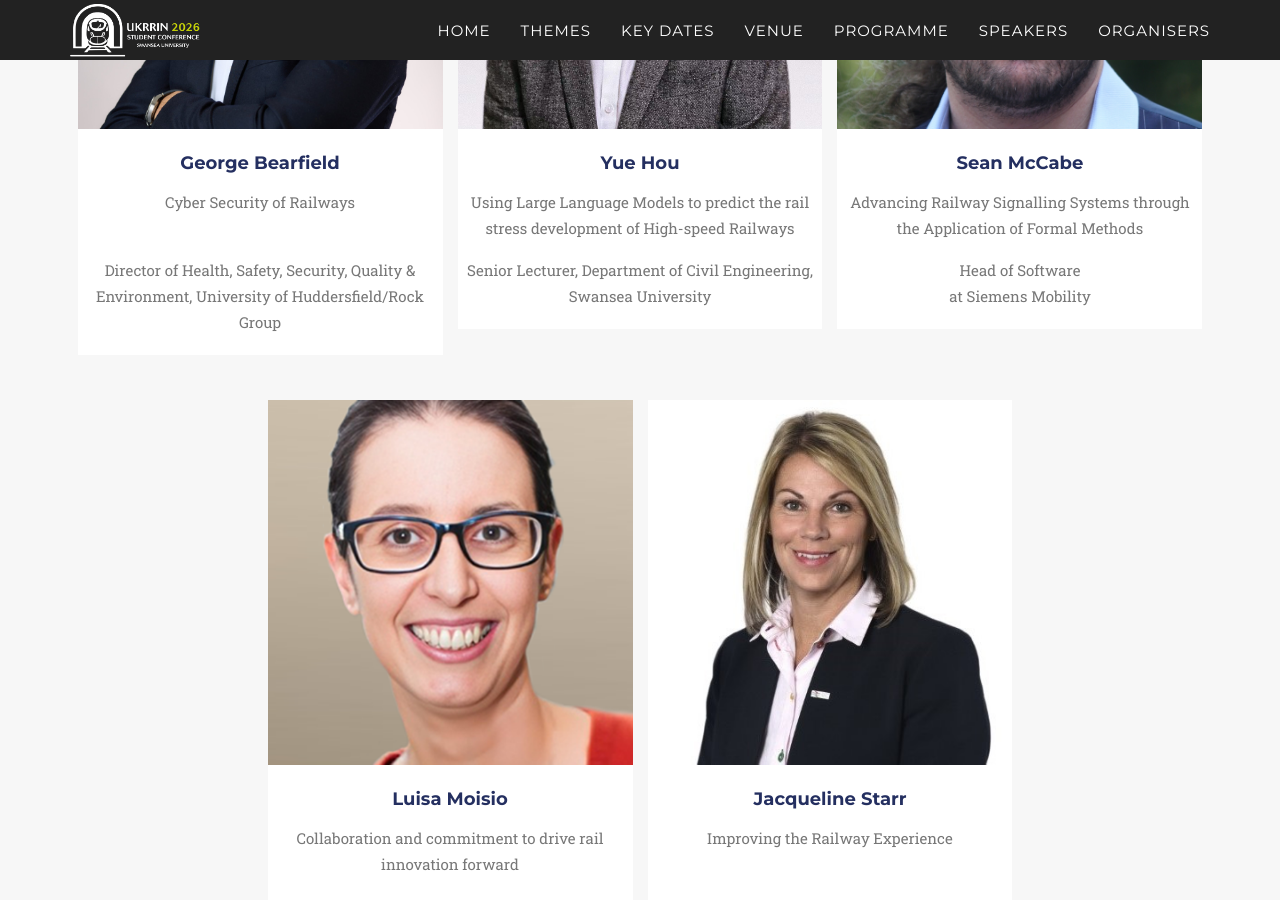
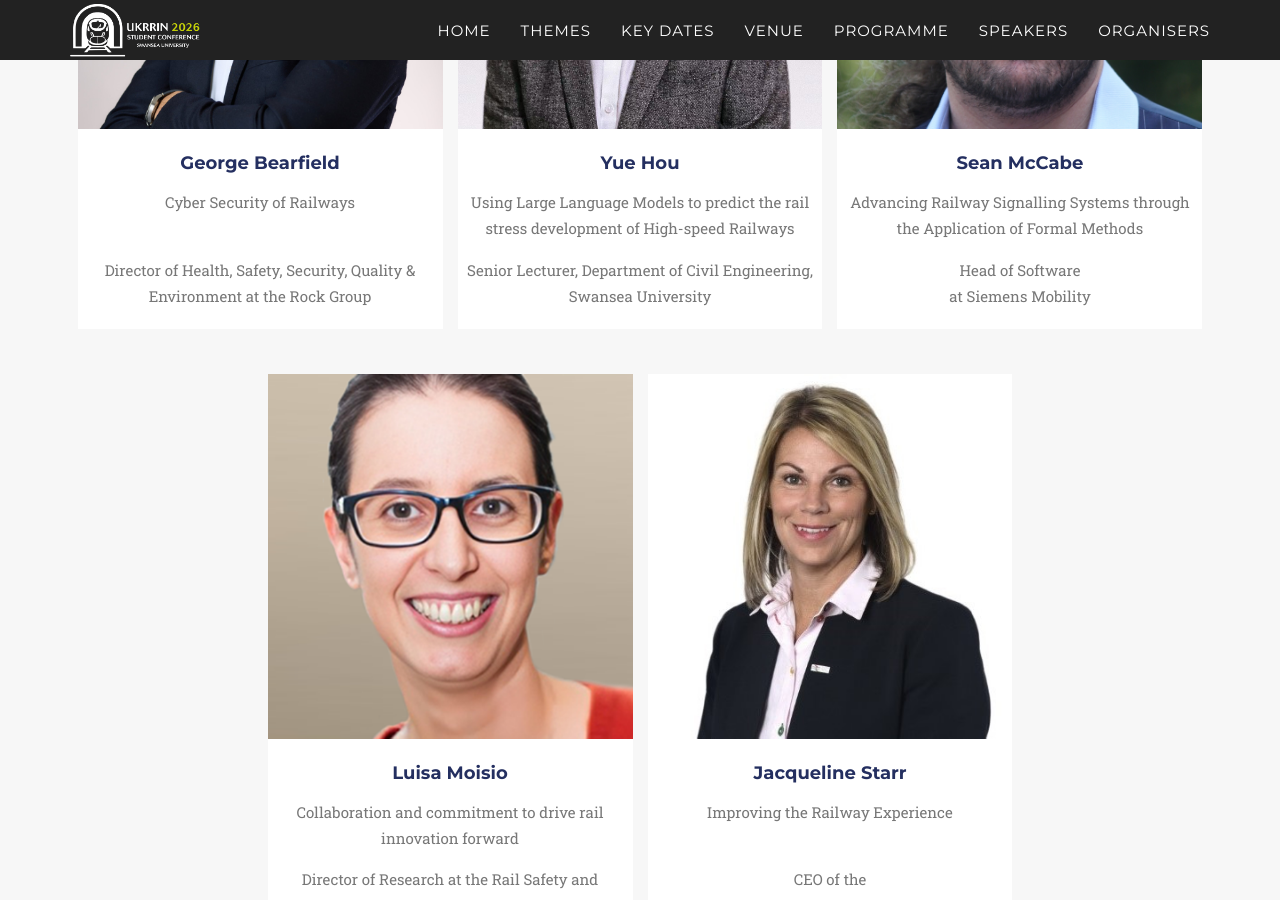
Before and after one commit to ukrrin2026swansea/ukrrin2026swansea.github.io, a Jekyll site: the page built from _2017_pages/speakers.html, in a window 1280 px wide and 900 px high, scrolled down 632 px. Built offline with Jekyll 4.4.1, drawn with Linux system fonts in a browser that asks for light colours; some web fonts are replaced.

Commit message:
george 4

```diff
--- a/_data/twenty_17/programme_2.yml
+++ b/_data/twenty_17/programme_2.yml
@@ -11,7 +11,7 @@
 
 - block: Morning
   time: "11:00–12:00"
-  title: "George Bearfield - Director of Health, Safety, Security, Quality and Environment (HSSQE) at the University of Huddersfield and the Rock Group <br> Cyber Security of Railways"
+  title: "George Bearfield - Director of Health, Safety, Security, Quality and Environment (HSSQE) at the Rock Group <br> Cyber Security of Railways"
 
 - block: Afternoon
   time: "12:00–13:00"
--- a/_data/twenty_17/speakers.yml
+++ b/_data/twenty_17/speakers.yml
@@ -4,7 +4,7 @@
   img: GeorgeBearfield.jpg
   thumbnail: GeorgeBearfield.jpg
   alt: Picture of George Bearfield
-  affiliation: Director of Health, Safety, Security, Quality & Environment, University of Huddersfield/Rock Group
+  affiliation: Director of Health, Safety, Security, Quality & Environment at the Rock Group
 
 - title: Yue Hou
   name: Yue Hou
```
